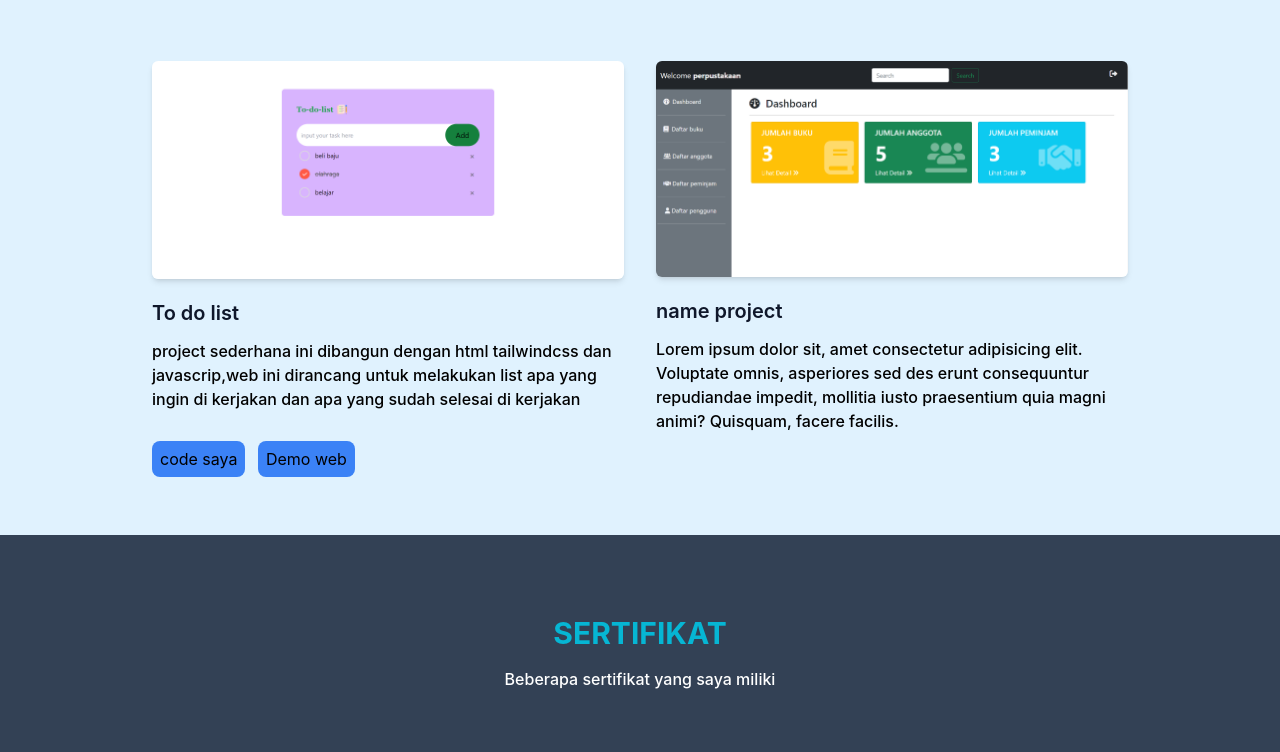
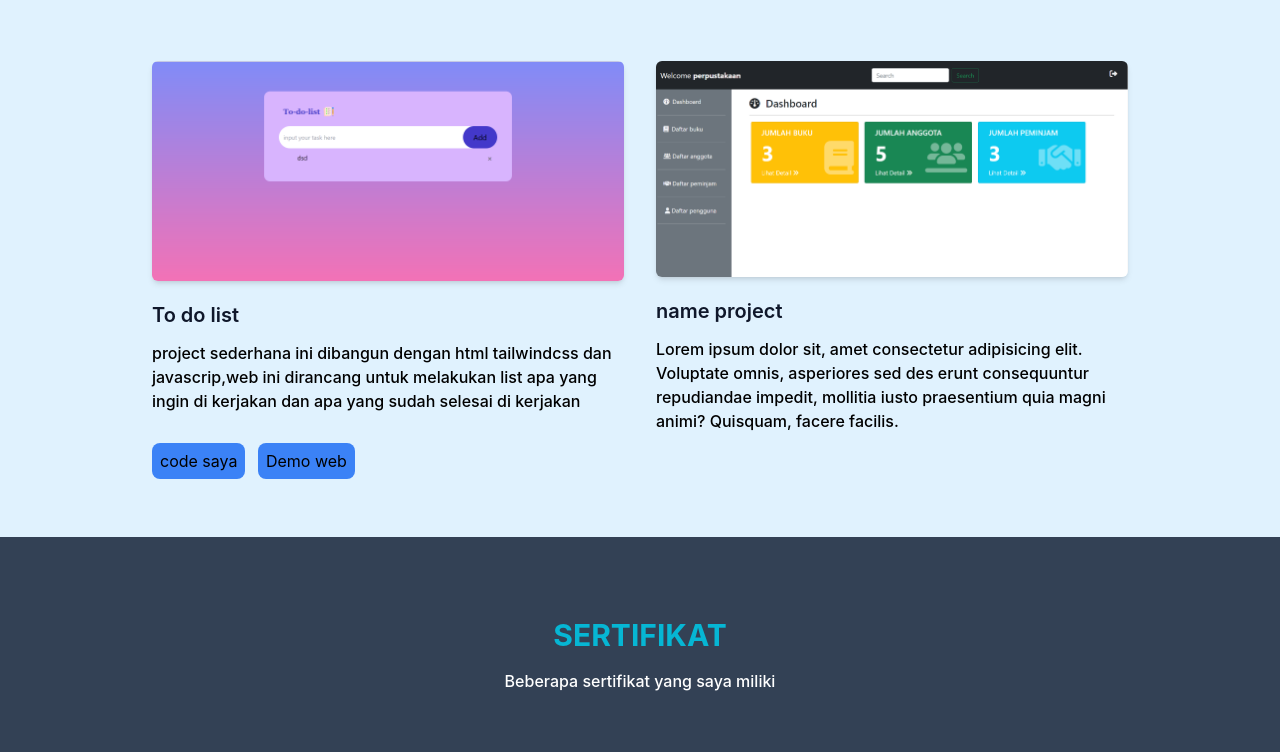
Before and after one commit to RadFist/porto, a website: page index.html in a window 1280 px wide. Shown: the part 2117-2869 px from the top of the page. Drawn offline with nearby package versions, Linux system fonts and the light colour scheme.

Commit message:
img change

```diff
--- a/index.html
+++ b/index.html
@@ -206,7 +206,7 @@
 
                 <div class="mb-12 p-4 md:w-1/2">
                     <div class="rounded-md shadow-md overflow-hidden">
-                        <img src="asset/to-do-list.png" alt="Iproject name" width="w-full">
+                        <img src="asset/to-do-listv2.png" alt="Iproject name" width="w-full">
                     </div>
                     <h3 class="font-semibold text-dark text-xl mt-5 mb-3">To do list</h3>
                     <p class="font-medium text-base mb-5 ">project sederhana ini dibangun dengan html tailwindcss dan javascrip,web ini dirancang untuk melakukan list apa
```
Also changed, not shown: asset/to-do-list.png (deleted), asset/to-do-listv2.png (added), dist/output.css.
